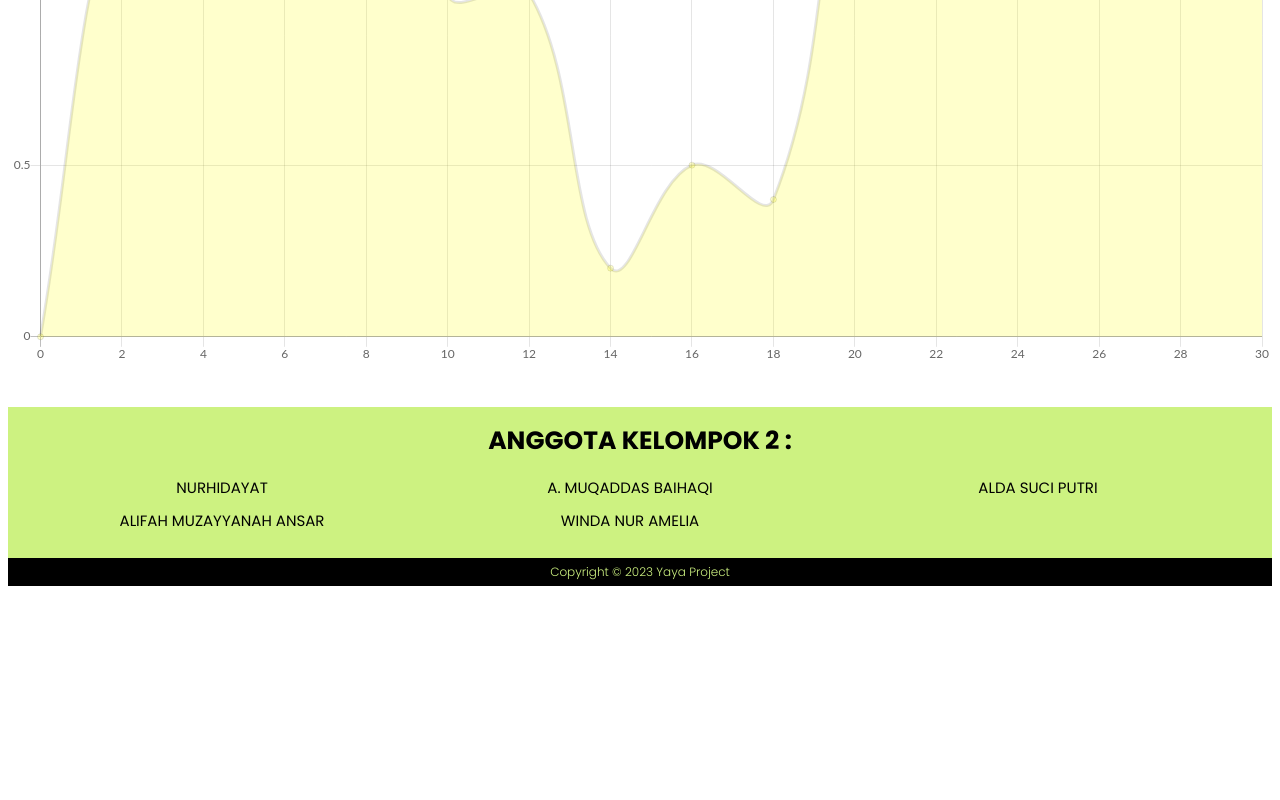
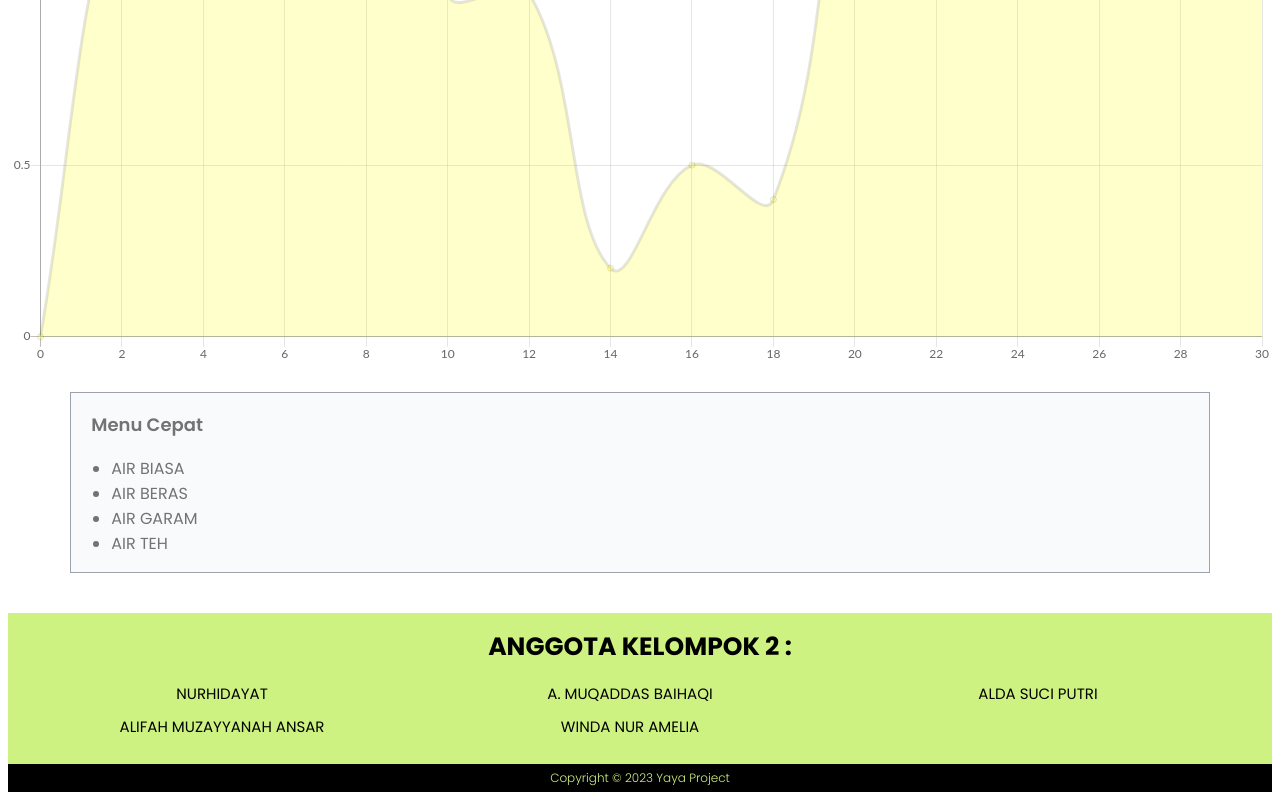
Before and after one commit to nurhidayatdev/Proyek-Biologi, a plain HTML site: page analisis-data/analisis-data-page-2.html in a window 1280 px wide. Shown: the part 3496-4296 px from the top of the page. Before the commit the page ends 4090 px from the top, so only its background shows below. Drawn offline with nearby package versions, Linux system fonts and the light colour scheme.

Commit message:
Update analisis-data-page-2.html

```diff
--- a/analisis-data/analisis-data-page-2.html
+++ b/analisis-data/analisis-data-page-2.html
@@ -29,8 +29,8 @@
       <details>
         <summary>MENU<span id="right">BIOLOGI KELAS XII MIPA 4</span></summary>
         <ul id="menu1">
-          <a href="../proyek-biologi.html"><li class="menu">> BERANDA</li></a>
-          <a href="#"><li class="menu">> ANALISIS DATA</li></a>
+          <a href="../index.html"><li class="menu">> BERANDA</li></a>
+          <a href="analisis-data.html"><li class="menu">> ANALISIS DATA</li></a>
           <a href="../dokumentasi/dokumentasi.html"
             ><li class="menu">> DOKUMENTASI</li></a
           >
@@ -196,6 +196,23 @@
     <canvas id="speedChart1" width="300" height="300"></canvas>
 
     <br />
+    <div id="menu-page">
+      <p id="menu-text">Menu Cepat</p>
+      <ul>
+        <a href="analisis-data-page-1.html"
+          ><li class="li-menu">AIR BIASA</li></a
+        >
+        <a href="#"
+          ><li class="li-menu">AIR BERAS</li></a
+        >
+        <a href="analisis-data-page-3.html"
+          ><li class="li-menu">AIR GARAM</li></a
+        >
+        <a href="analisis-data-page-4.html"><li class="li-menu">AIR TEH</li></a>
+      </ul>
+    </div>
+
+    <br />
     <footer>
       <h3 id="head-footer">ANGGOTA KELOMPOK 2 :</h3>
 
```
